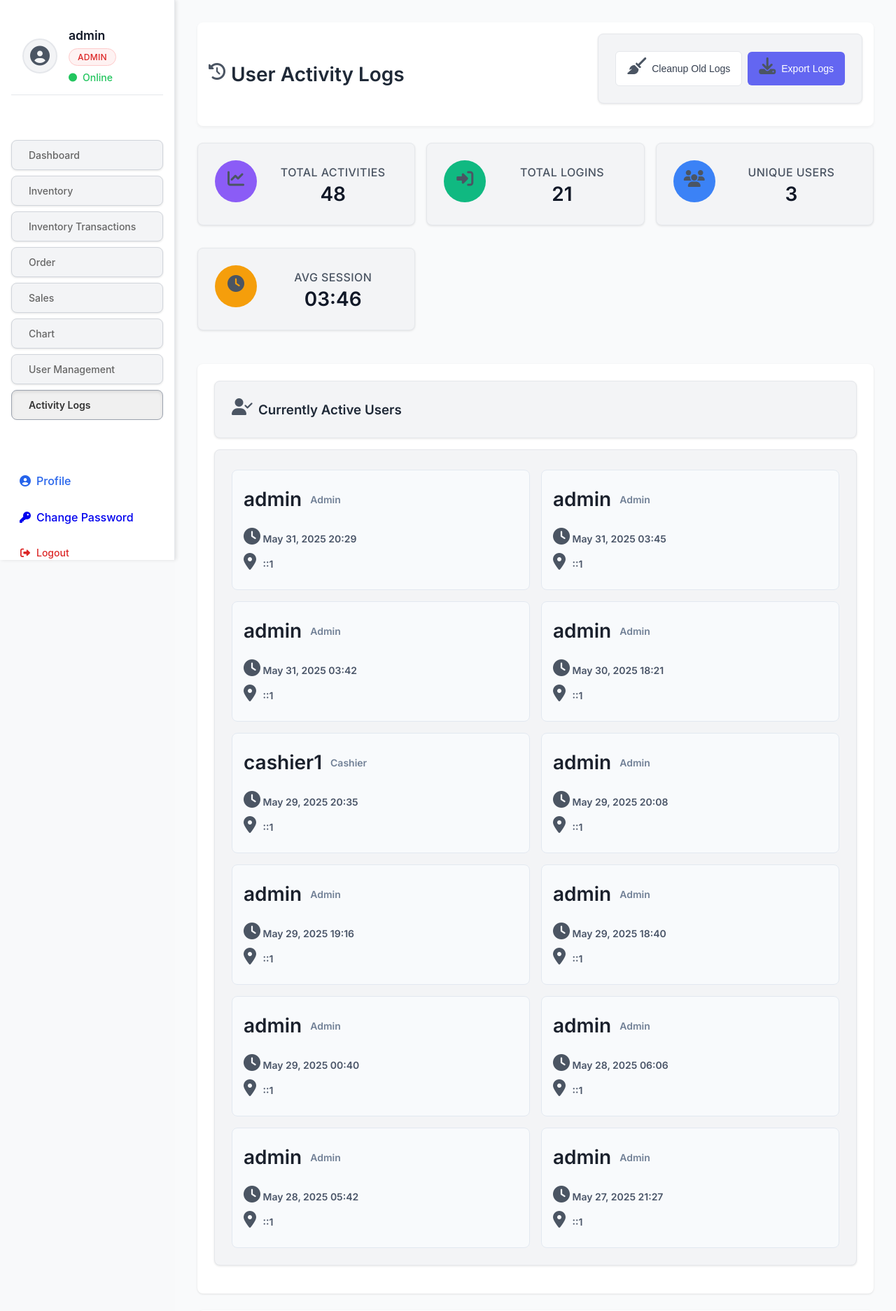
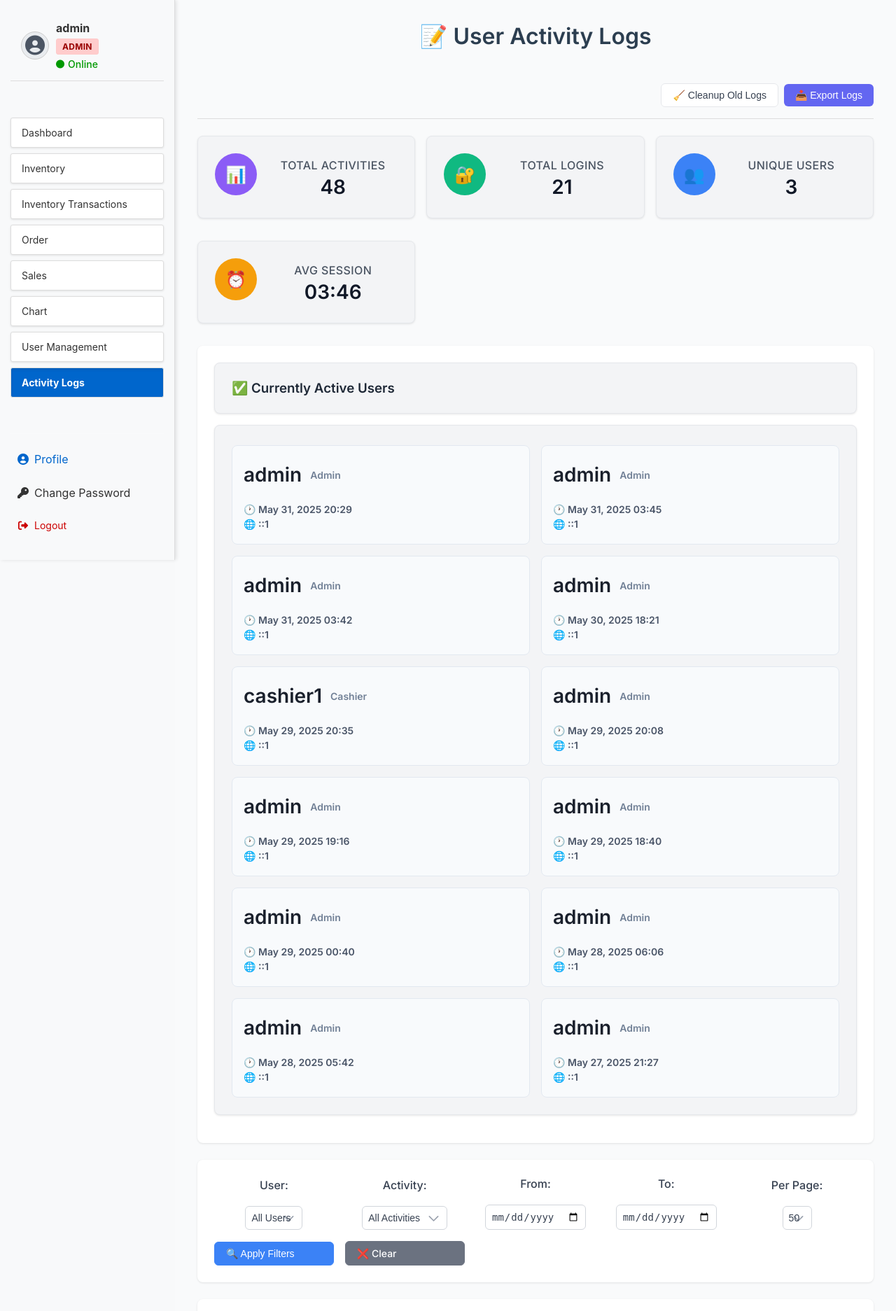
Before and after one commit to Carlo-Angelo-T-Fundar/Inventorysystem1, a PHP site: page /inventorysystem/user_activity_logs.php in a window 1280 px wide. Shown: the top 1873 px of the page at 70% size. Run offline with PHP 8.4, Linux system fonts and the light colour scheme; a user stored in the database is signed in; data comes from the database, SQL or seed files in the repository.

Commit message:
Refactor sales.php and user_activity_logs.php for improved readability; enhance comments and streamline code structure.

```diff
--- a/user_activity_logs.php
+++ b/user_activity_logs.php
@@ -1,9 +1,12 @@
 <?php
+// user activity logs page - shows what users are doing in the system
+// learned about activity tracking in my security class - pretty important for monitoring
 require_once 'config/db.php';
 require_once 'config/auth.php';
 require_once 'config/activity_logger.php';
 
 // Check if user is logged in and has admin access
+// only admins should see this stuff - that would be bad if everyone could!
 if (!isset($_SESSION['user_id'])) {
     header("Location: login.php");
     exit();
@@ -12,34 +15,34 @@ if (!isset($_SESSION['user_id'])) {
 // Only admins can view activity logs
 requireRole(['admin'], $conn);
 
-// Initialize activity logger
+// Initialize activity logger - this handles all the logging stuff
 $activityLogger = new UserActivityLogger($conn);
 
-// Handle pagination
+// Handle pagination - learned about this for big data sets
 $page = isset($_GET['page']) ? (int)$_GET['page'] : 1;
-$limit = isset($_GET['limit']) ? (int)$_GET['limit'] : 50;
+$limit = isset($_GET['limit']) ? (int)$_GET['limit'] : 50; // show 50 logs per page
 $offset = ($page - 1) * $limit;
 
-// Handle filters
+// Handle filters - users can filter by different criteria
 $user_filter = isset($_GET['user_id']) ? (int)$_GET['user_id'] : null;
 $activity_filter = isset($_GET['activity_type']) ? $_GET['activity_type'] : null;
 $date_from = isset($_GET['date_from']) ? $_GET['date_from'] : null;
 $date_to = isset($_GET['date_to']) ? $_GET['date_to'] : null;
 
-// Get activity logs with filters
+// Get activity logs with filters applied
 $logs = $activityLogger->getActivityLogs($limit, $offset, $user_filter, $activity_filter, $date_from, $date_to);
 
-// Get statistics
+// Get statistics for the dashboard cards
 $stats = $activityLogger->getActivityStats($date_from, $date_to);
 
-// Get active users
+// Get currently active users - shows who's online right now
 $active_users = $activityLogger->getActiveUsers();
 
-// Get all users for filter dropdown
+// Get all users for the filter dropdown menu
 $users_result = $conn->query("SELECT id, username FROM users ORDER BY username");
 $all_users = $users_result ? $users_result->fetch_all(MYSQLI_ASSOC) : [];
 
-// Handle log cleanup
+// Handle log cleanup - admins can delete old logs to save space
 if ($_SERVER['REQUEST_METHOD'] === 'POST' && isset($_POST['action'])) {
     if ($_POST['action'] === 'cleanup_logs') {
         $days = isset($_POST['cleanup_days']) ? (int)$_POST['cleanup_days'] : 90;
@@ -54,36 +57,37 @@ if ($_SERVER['REQUEST_METHOD'] === 'POST' && isset($_POST['action'])) {
 <!DOCTYPE html>
 <html lang="en">
 <head>
-    <meta charset="UTF-8">
-    <meta name="viewport" content="width=device-width, initial-scale=1.0">
+    <meta charset="UTF-8">    <meta name="viewport" content="width=device-width, initial-scale=1.0">
     <title>User Activity Logs - Inventory System</title>
-    <link href="https://fonts.googleapis.com/css2?family=Inter:wght@400;500;600&display=swap" rel="stylesheet">
+    <!-- Font Awesome for icons -->
     <link rel="stylesheet" href="https://cdnjs.cloudflare.com/ajax/libs/font-awesome/6.4.0/css/all.min.css">
+    <!-- Google Fonts -->
+    <link rel="stylesheet" href="https://fonts.googleapis.com/css2?family=Inter:wght@400;500;600&display=swap">
+    <!-- our css files -->
     <link rel="stylesheet" href="css/style.css">
     <link rel="stylesheet" href="css/dashboard.css">
     <link rel="stylesheet" href="css/sidebar.css">
 </head>
-<body>
-    <div class="dashboard-container">
+<body>    <div class="dashboard-container">
         <!-- Include Sidebar -->
         <?php
-        $current_page = 'activity_logs';
+        $current_page = 'user_activity_logs';
         require_once 'templates/sidebar.php';
         ?>
 
         <!-- Main Content -->
         <main class="main-content">
-            <div class="content-header">
-                <h1><i class="fas fa-history"></i> User Activity Logs</h1>
+            <header class="dashboard-header">
+                <h1>📝 User Activity Logs</h1>
                 <div class="header-actions">
                     <button class="btn btn-secondary" onclick="openCleanupModal()">
-                        <i class="fas fa-broom"></i> Cleanup Old Logs
+                        🧹 Cleanup Old Logs
                     </button>
                     <button class="btn btn-primary" onclick="exportLogs()">
-                        <i class="fas fa-download"></i> Export Logs
+                        📥 Export Logs
                     </button>
                 </div>
-            </div>
+            </header>
 
             <?php if (isset($success)): ?>
                 <div class="alert alert-success"><?php echo htmlspecialchars($success); ?></div>
@@ -91,13 +95,11 @@ if ($_SERVER['REQUEST_METHOD'] === 'POST' && isset($_POST['action'])) {
 
             <?php if (isset($error)): ?>
                 <div class="alert alert-danger"><?php echo htmlspecialchars($error); ?></div>
-            <?php endif; ?>
-
-            <!-- Statistics Cards -->
+            <?php endif; ?><!-- Statistics Cards - shows basic stats about user activity -->
             <div class="stats-container">
                 <div class="stat-card">
                     <div class="stat-icon activity">
-                        <i class="fas fa-chart-line"></i>
+                        📊
                     </div>
                     <div class="stat-details">
                         <span class="stat-title">Total Activities</span>
@@ -106,7 +108,7 @@ if ($_SERVER['REQUEST_METHOD'] === 'POST' && isset($_POST['action'])) {
                 </div>
                 <div class="stat-card">
                     <div class="stat-icon login">
-                        <i class="fas fa-sign-in-alt"></i>
+                        🔐
                     </div>
                     <div class="stat-details">
                         <span class="stat-title">Total Logins</span>
@@ -115,7 +117,7 @@ if ($_SERVER['REQUEST_METHOD'] === 'POST' && isset($_POST['action'])) {
                 </div>
                 <div class="stat-card">
                     <div class="stat-icon users">
-                        <i class="fas fa-users"></i>
+                        👥
                     </div>
                     <div class="stat-details">
                         <span class="stat-title">Unique Users</span>
@@ -124,7 +126,7 @@ if ($_SERVER['REQUEST_METHOD'] === 'POST' && isset($_POST['action'])) {
                 </div>
                 <div class="stat-card">
                     <div class="stat-icon duration">
-                        <i class="fas fa-clock"></i>
+                        ⏰
                     </div>
                     <div class="stat-details">
                         <span class="stat-title">Avg Session</span>
@@ -133,11 +135,11 @@ if ($_SERVER['REQUEST_METHOD'] === 'POST' && isset($_POST['action'])) {
                 </div>
             </div>
 
-            <!-- Active Users Section -->
+            <!-- Active Users Section - shows who's currently online -->
             <?php if (!empty($active_users)): ?>
             <div class="card">
                 <div class="card-header">
-                    <h3><i class="fas fa-user-check"></i> Currently Active Users</h3>
+                    <h3>✅ Currently Active Users</h3>
                 </div>
                 <div class="card-body">
                     <div class="active-users-grid">
@@ -147,13 +149,12 @@ if ($_SERVER['REQUEST_METHOD'] === 'POST' && isset($_POST['action'])) {
                                 <div class="user-name"><?php echo htmlspecialchars($active_user['username']); ?></div>
                                 <div class="user-role"><?php echo htmlspecialchars(ucfirst($active_user['role'])); ?></div>
                             </div>
-                            <div class="session-info">
-                                <div class="login-time">
-                                    <i class="fas fa-clock"></i>
+                            <div class="session-info">                                <div class="login-time">
+                                    🕐
                                     <?php echo date('M j, Y H:i', strtotime($active_user['login_time'])); ?>
                                 </div>
                                 <div class="ip-address">
-                                    <i class="fas fa-map-marker-alt"></i>
+                                    🌐
                                     <?php echo htmlspecialchars($active_user['ip_address']); ?>
                                 </div>
                             </div>
@@ -207,21 +208,19 @@ if ($_SERVER['REQUEST_METHOD'] === 'POST' && isset($_POST['action'])) {
                             <option value="50" <?php echo ($limit === 50) ? 'selected' : ''; ?>>50</option>
                             <option value="100" <?php echo ($limit === 100) ? 'selected' : ''; ?>>100</option>
                         </select>
-                    </div>
-
-                    <button type="submit" class="btn btn-primary">
-                        <i class="fas fa-filter"></i> Apply Filters
+                    </div>                    <button type="submit" class="btn btn-primary">
+                        🔍 Apply Filters
                     </button>
                     <a href="user_activity_logs.php" class="btn btn-secondary">
-                        <i class="fas fa-times"></i> Clear
+                        ❌ Clear
                     </a>
                 </form>
             </div>
 
-            <!-- Activity Logs Table -->
+            <!-- Activity Logs Table - the main part showing all the user activities -->
             <div class="card">
                 <div class="card-header">
-                    <h3><i class="fas fa-list"></i> Activity Logs</h3>
+                    <h3>📋 Activity Logs</h3>
                 </div>
                 <div class="card-body">
                     <div class="table-responsive">
@@ -251,9 +250,8 @@ if ($_SERVER['REQUEST_METHOD'] === 'POST' && isset($_POST['action'])) {
                                             <?php echo htmlspecialchars(ucfirst($log['user_role'])); ?>
                                         </span>
                                     </td>
-                                    <td>
-                                        <span class="activity-badge <?php echo $log['activity_type']; ?>">
-                                            <i class="fas fa-<?php echo ($log['activity_type'] === 'login') ? 'sign-in-alt' : 'sign-out-alt'; ?>"></i>
+                                    <td>                                        <span class="activity-badge <?php echo $log['activity_type']; ?>">
+                                            <?php echo ($log['activity_type'] === 'login') ? '🔐' : '🚪'; ?>
                                             <?php echo htmlspecialchars(ucfirst(str_replace('_', ' ', $log['activity_type']))); ?>
                                         </span>
                                     </td>
@@ -290,17 +288,16 @@ if ($_SERVER['REQUEST_METHOD'] === 'POST' && isset($_POST['action'])) {
                             Showing page <?php echo $page; ?> of logs
                         </div>
                         <div class="pagination-links">
-                            <?php if ($page > 1): ?>
-                            <a href="?page=<?php echo ($page-1); ?>&<?php echo http_build_query(array_filter($_GET, function($key) { return $key !== 'page'; }, ARRAY_FILTER_USE_KEY)); ?>"
+                            <?php if ($page > 1): ?>                            <a href="?page=<?php echo ($page-1); ?>&<?php echo http_build_query(array_filter($_GET, function($key) { return $key !== 'page'; }, ARRAY_FILTER_USE_KEY)); ?>"
                                class="btn btn-sm btn-secondary">
-                                <i class="fas fa-chevron-left"></i> Previous
+                                ⬅️ Previous
                             </a>
                             <?php endif; ?>
 
                             <?php if (count($logs) === $limit): ?>
                             <a href="?page=<?php echo ($page+1); ?>&<?php echo http_build_query(array_filter($_GET, function($key) { return $key !== 'page'; }, ARRAY_FILTER_USE_KEY)); ?>"
                                class="btn btn-sm btn-secondary">
-                                Next <i class="fas fa-chevron-right"></i>
+                                Next ➡️
                             </a>
                             <?php endif; ?>
                         </div>
@@ -323,9 +320,8 @@ if ($_SERVER['REQUEST_METHOD'] === 'POST' && isset($_POST['action'])) {
                     <small class="form-text">Logs older than the specified number of days will be permanently deleted.</small>
                 </div>
 
-                <div class="form-actions">
-                    <button type="submit" class="btn btn-danger">
-                        <i class="fas fa-trash"></i> Delete Old Logs
+                <div class="form-actions">                    <button type="submit" class="btn btn-danger">
+                        🗑️ Delete Old Logs
                     </button>
                     <button type="button" class="btn btn-secondary" onclick="closeCleanupModal()">
                         Cancel
@@ -373,6 +369,165 @@ if ($_SERVER['REQUEST_METHOD'] === 'POST' && isset($_POST['action'])) {
     </script>
 
     <style>
+        /* Ensure sidebar styles take priority */
+        .sidebar {
+            width: 250px !important;
+            min-height: 100vh !important;
+            background: #f8f9fa !important;
+            color: #333 !important;
+            padding: 15px !important;
+            display: flex !important;
+            flex-direction: column !important;
+            position: fixed !important;
+            left: 0 !important;
+            top: 0 !important;
+            border-right: 1px solid #ddd !important;
+        }
+
+        .sidebar .admin-header {
+            margin-bottom: 20px !important;
+            padding: 15px !important;
+            border-bottom: 1px solid #ddd !important;
+        }
+
+        .sidebar .profile-section {
+            display: flex !important;
+            align-items: center !important;
+            gap: 10px !important;
+        }
+
+        .sidebar .admin-avatar {
+            width: 40px !important;
+            height: 40px !important;
+            background-color: #e9ecef !important;
+            border-radius: 50% !important;
+            display: flex !important;
+            align-items: center !important;
+            justify-content: center !important;
+            border: 1px solid #ccc !important;
+            font-size: 20px !important;
+        }
+
+        .sidebar .profile-info {
+            flex: 1 !important;
+            display: flex !important;
+            flex-direction: column !important;
+            gap: 5px !important;
+        }
+
+        .sidebar .username {
+            font-size: 16px !important;
+            font-weight: bold !important;
+            color: #333 !important;
+            margin: 0 !important;
+        }
+
+        .sidebar .user-role {
+            display: flex !important;
+            align-items: center !important;
+        }
+
+        .sidebar .role-badge {
+            font-size: 12px !important;
+            font-weight: bold !important;
+            padding: 3px 8px !important;
+            border-radius: 3px !important;
+            text-transform: uppercase !important;
+        }
+
+        .sidebar .role-admin {
+            background-color: #ffcccc !important;
+            color: #990000 !important;
+        }
+
+        .sidebar .role-store_clerk {
+            background-color: #ccffcc !important;
+            color: #006600 !important;
+        }
+
+        .sidebar .role-cashier {
+            background-color: #ffffcc !important;
+            color: #996600 !important;
+        }
+
+        .sidebar .online-status {
+            display: flex !important;
+            align-items: center !important;
+            gap: 5px !important;
+            font-size: 14px !important;
+            color: #009900 !important;
+            font-weight: 500 !important;
+        }
+
+        /* Navigation styles */
+        .sidebar .sidebar-nav {
+            flex: 1 !important;
+            display: flex !important;
+            flex-direction: column !important;
+            gap: 8px !important;
+            margin-bottom: 20px !important;
+        }
+
+        .sidebar .nav-link {
+            color: #333 !important;
+            text-decoration: none !important;
+            padding: 12px 15px !important;
+            border-radius: 3px !important;
+            background-color: #fff !important;
+            border: 1px solid #ddd !important;
+            font-weight: normal !important;
+        }
+
+        .sidebar .nav-link:hover {
+            background-color: #e9ecef !important;
+            color: #000 !important;
+        }
+
+        .sidebar .nav-link.active {
+            background-color: #0066cc !important;
+            color: white !important;
+            font-weight: bold !important;
+        }
+
+        /* Sidebar footer styles */
+        .sidebar .sidebar-footer {
+            margin-top: auto !important;
+            display: flex !important;
+            flex-direction: column !important;
+            gap: 8px !important;
+        }
+
+        .sidebar .sidebar-footer a {
+            text-decoration: none !important;
+            display: flex !important;
+            align-items: center !important;
+            gap: 8px !important;
+            padding: 10px !important;
+            border-radius: 3px !important;
+            font-weight: normal !important;
+            color: #333 !important;
+        }
+
+        .sidebar .sidebar-footer a:hover {
+            background-color: #f8f9fa !important;
+        }
+
+        .sidebar .sidebar-footer a:first-child {
+            color: #0066cc !important;
+        }
+
+        .sidebar .sidebar-footer a:first-child:hover {
+            background-color: #e6f3ff !important;
+        }
+
+        .sidebar .sidebar-footer a.logout {
+            color: #cc0000 !important;
+        }
+
+        .sidebar .sidebar-footer a.logout:hover {
+            background-color: #ffe6e6 !important;
+        }
+
         .stats-container {
             display: grid;
             grid-template-columns: repeat(auto-fit, minmax(250px, 1fr));
```
Also changed, not shown: sales.php (+17 -13 lines).
